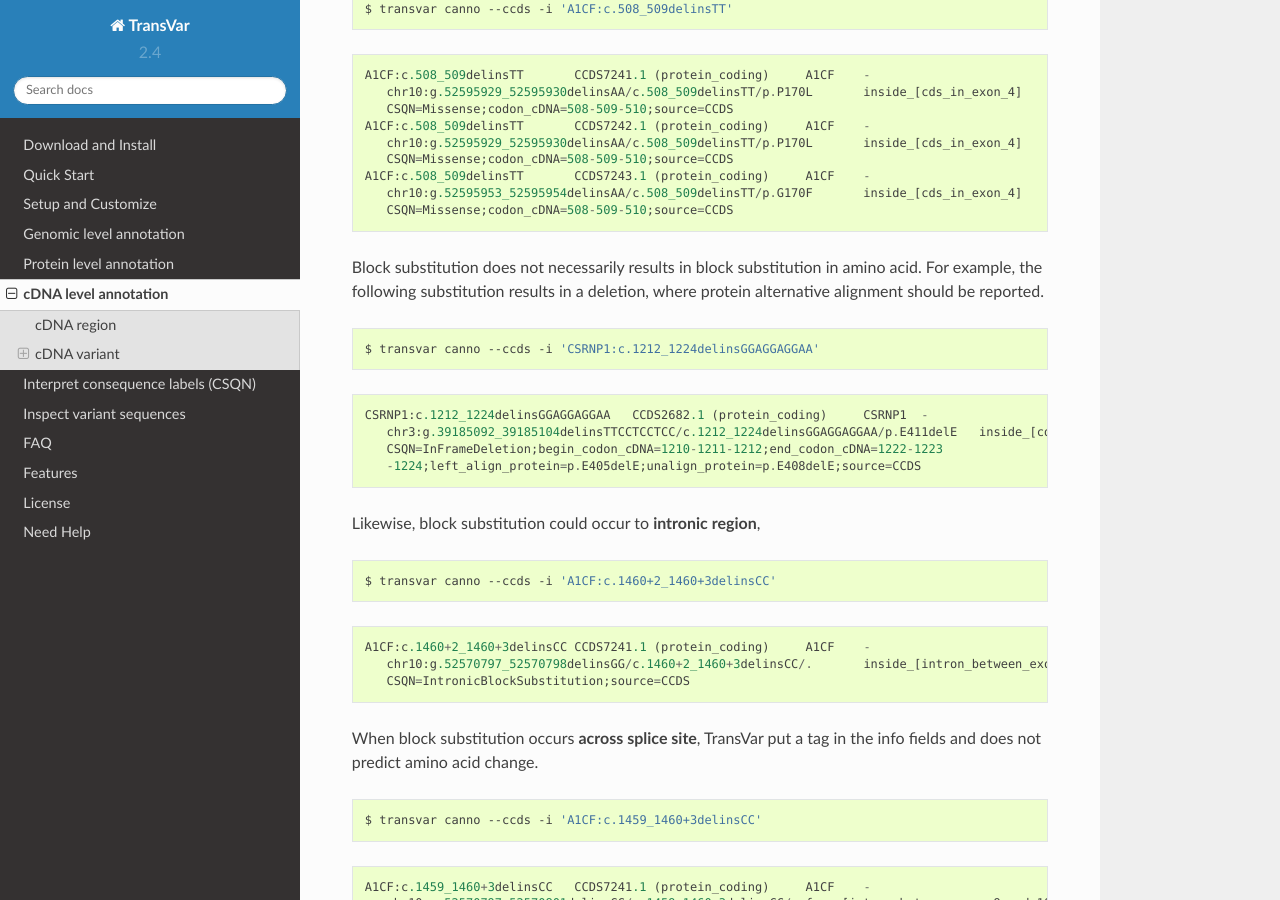
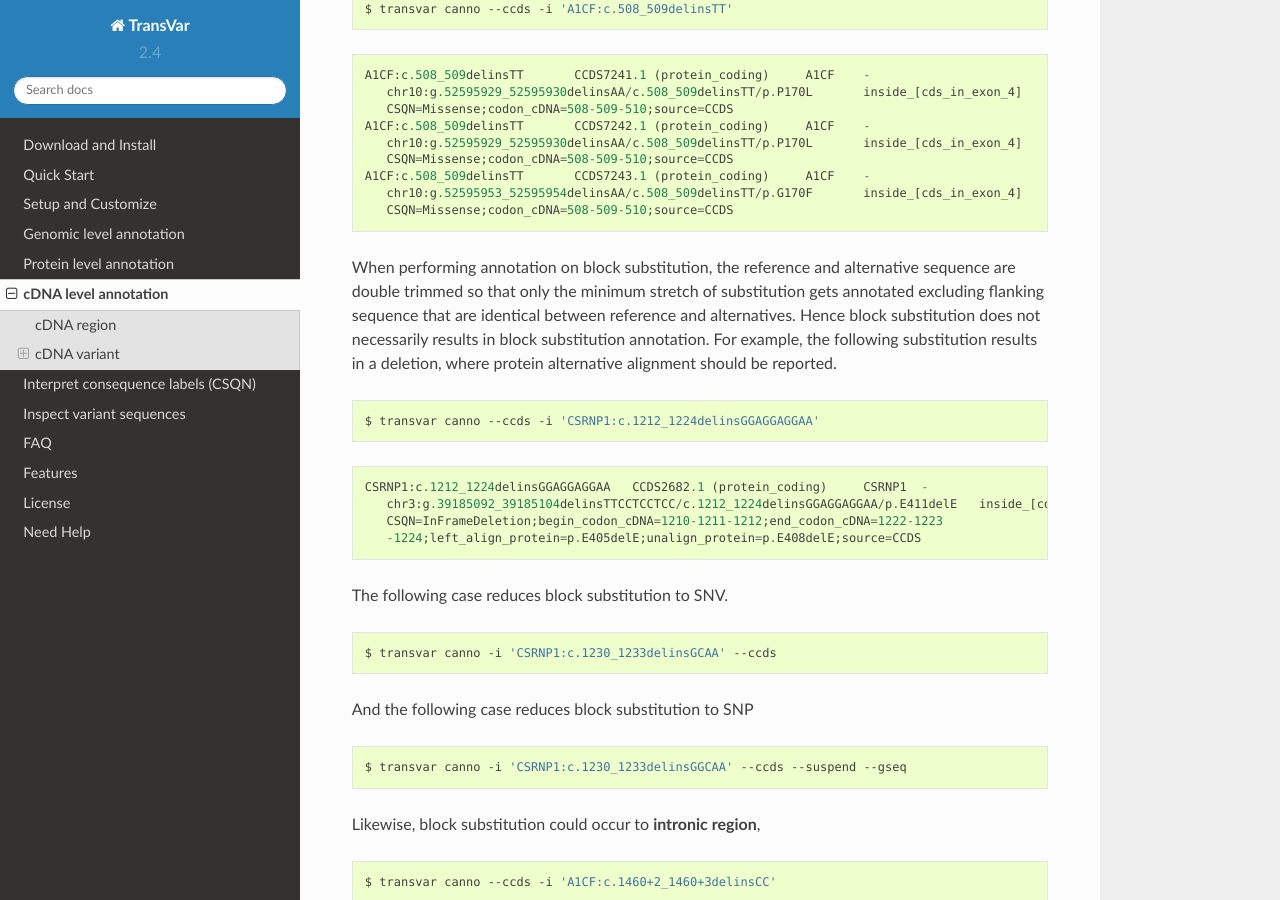
Before and after one commit to zwdzwd/transvar, a Sphinx documentation site: the page built from docs/source/annotation_from_cdna_level.rst, in a window 1280 px wide and 900 px high, scrolled down 5750 px. Built offline with Sphinx 7.4.7 and the Read the Docs theme 2.0.0, drawn with Linux system fonts in a browser that asks for light colours.

Commit message:
fix to mnv reduction to SNP

```diff
--- a/docs/source/annotation_from_cdna_level.rst
+++ b/docs/source/annotation_from_cdna_level.rst
@@ -309,7 +309,7 @@ Example: to annotate a block substitution in **coding region**,
       chr10:g.52595953_52595954delinsAA/c.508_509delinsTT/p.G170F	inside_[cds_in_exon_4]
       CSQN=Missense;codon_cDNA=508-509-510;source=CCDS
 
-Block substitution does not necessarily results in block substitution in amino acid. For example, the following substitution results in a deletion, where protein alternative alignment should be reported.
+When performing annotation on block substitution, the reference and alternative sequence are double trimmed so that only the minimum stretch of substitution gets annotated excluding flanking sequence that are identical between reference and alternatives. Hence block substitution does not necessarily results in block substitution annotation. For example, the following substitution results in a deletion, where protein alternative alignment should be reported.
 
 .. code:: bash
 
@@ -321,6 +321,24 @@ Block substitution does not necessarily results in block substitution in amino a
       chr3:g.39185092_39185104delinsTTCCTCCTCC/c.1212_1224delinsGGAGGAGGAA/p.E411delE	inside_[cds_in_exon_4]
       CSQN=InFrameDeletion;begin_codon_cDNA=1210-1211-1212;end_codon_cDNA=1222-1223
       -1224;left_align_protein=p.E405delE;unalign_protein=p.E408delE;source=CCDS
+
+The following case reduces block substitution to SNV.
+
+.. code:: bash
+
+   $ transvar canno -i 'CSRNP1:c.1230_1233delinsGCAA' --ccds
+
+::
+
+
+
+And the following case reduces block substitution to SNP
+
+.. code:: bash
+
+   $ transvar canno -i 'CSRNP1:c.1230_1233delinsGGCAA' --ccds --suspend --gseq
+
+
 
 Likewise, block substitution could occur to **intronic region**,
 
```
Also changed, not shown: 2 other files.
